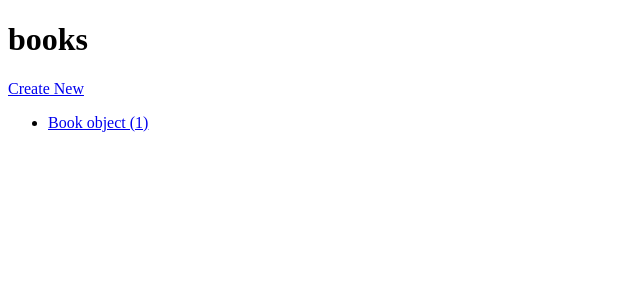
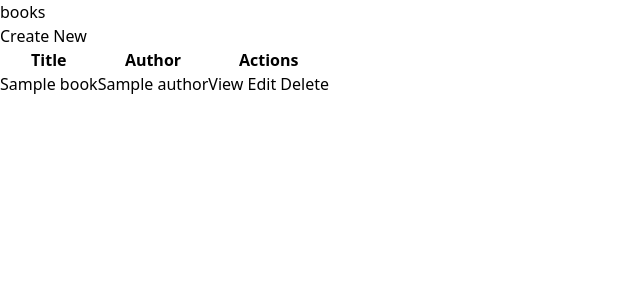
Before and after one commit to bponce02/orange-sherbert, a Django app: page /book/ in a window 1280 px wide. Shown: the top 300 px of the page, without its empty margins (0-640 px from the left). Run offline with Django 5.2, Linux system fonts and the light colour scheme; tables that the repository leaves empty hold one stand-in row (values such as "Sample post"); some libraries are stand-ins or nearby versions.

Commit message:
Model Fields templatetag

```diff
--- a/src/example/models.py
+++ b/src/example/models.py
@@ -4,5 +4,11 @@ class Book(models.Model):
     title = models.CharField(max_length=100)
     author = models.ForeignKey('Author', on_delete=models.CASCADE)
 
+    def __str__(self):
+        return self.title
+
 class Author(models.Model):
     name = models.CharField(max_length=100)
+
+    def __str__(self):
+        return self.name
--- a/src/orange_sherbert/templates/orange_sherbert/base.html
+++ b/src/orange_sherbert/templates/orange_sherbert/base.html
@@ -4,6 +4,8 @@
     <meta charset="UTF-8">
     <meta name="viewport" content="width=device-width, initial-scale=1.0">
     <title>{% block title %}{% endblock %}</title>
+    <link href="https://cdn.jsdelivr.net/npm/daisyui@5" rel="stylesheet" type="text/css" />
+    <script src="https://cdn.jsdelivr.net/npm/@tailwindcss/browser@4"></script>
 </head>
 <body>
     {% block content %}{% endblock %}
--- a/src/orange_sherbert/templates/orange_sherbert/list.html
+++ b/src/orange_sherbert/templates/orange_sherbert/list.html
@@ -1,17 +1,49 @@
 {% extends "orange_sherbert/base.html" %}
+{% load sherbert_tags %}
 
 {% block title %}{{ verbose_name_plural }}{% endblock %}
 
 {% block content %}
-<h1>{{ verbose_name_plural }}</h1>
-<a href="{% url model_name|add:'-create' %}">Create New</a>
-<ul>
-    {% for object in object_list %}
-    <li>
-        <a href="{% url model_name|add:'-detail' object.pk %}">{{ object }}</a>
-    </li>
-    {% empty %}
-    <li>No items found.</li>
-    {% endfor %}
-</ul>
+<div class="container mx-auto">
+    <div class="card">
+        <div class="card-body">
+            <h1 class="card-title">{{ verbose_name_plural }}</h1>
+            <div class="card-actions justify-end">
+                <a href="{% url model_name|add:'-create' %}" class="btn btn-primary">Create New</a>
+            </div>
+            <table class="table">
+                <thead>
+                    <tr>
+                        {% if object_list %}
+                            {% get_object_fields object_list.0 as first_object_fields %}
+                            {% for field_name, field_value in first_object_fields %}
+                                <th>{{ field_name|title }}</th>
+                            {% endfor %}
+                        {% endif %}
+                        <th>Actions</th>
+                    </tr>
+                </thead>
+                <tbody>
+                    {% for object in object_list %}
+                        <tr>
+                            {% get_object_fields object as fields %}
+                            {% for field_name, field_value in fields %}
+                                <td>{{ field_value }}</td>
+                            {% endfor %}
+                            <td>
+                                <a href="{% url model_name|add:'-detail' object.pk %}" class="btn btn-sm btn-ghost">View</a>
+                                <a href="{% url model_name|add:'-update' object.pk %}" class="btn btn-sm btn-ghost">Edit</a>
+                                <a href="{% url model_name|add:'-delete' object.pk %}" class="btn btn-sm btn-ghost">Delete</a>
+                            </td>
+                        </tr>
+                    {% empty %}
+                        <tr>
+                            <td colspan="10" class="text-center">No items found.</td>
+                        </tr>
+                    {% endfor %}
+                </tbody>
+            </table>
+        </div>
+    </div>
+</div>
 {% endblock %}
--- /dev/null
+++ b/src/orange_sherbert/templatetags/sherbert_tags.py
@@ -0,0 +1,24 @@
+from django import template
+
+register = template.Library()
+
+
+@register.simple_tag
+def get_object_fields(obj):
+    """
+    Returns a list of tuples containing (field_name, field_value) for all fields.
+    Excludes the 'id' field.
+
+    Usage in template:
+        {% get_object_fields object as fields %}
+        {% for field_name, field_value in fields %}
+            <td>{{ field_value }}</td>
+        {% endfor %}
+    """
+    fields = []
+    for field in obj._meta.fields:
+        if field.name != 'id':
+            field_name = field.verbose_name
+            field_value = getattr(obj, field.name, '')
+            fields.append((field_name, field_value))
+    return fields
```
Also changed, not shown: src/orange_sherbert/templatetags/__init__.py (added).
